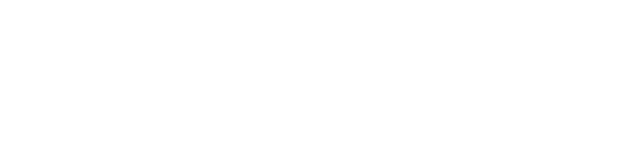
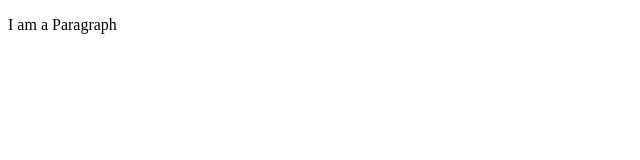
Before and after one commit to thenaveensaggam/HTML_5_Course, a plain HTML site: page HTML_Starter_Files/02_HTML_Paragraphs.html in a window 1280 px wide. Shown: the whole page, without its empty margins (0-640 px from the left). Drawn offline with Linux system fonts and the light colour scheme.

Commit message:
Update 02_HTML_Paragraphs.html
Updated 02_HTML_Paragraphs.html

```diff
--- a/HTML_Starter_Files/02_HTML_Paragraphs.html
+++ b/HTML_Starter_Files/02_HTML_Paragraphs.html
@@ -7,6 +7,6 @@
 <body>
 
  <!-- HTML Paragraphs -->
-
+<p>I am a Paragraph</p>
 </body>
 </html>
```
